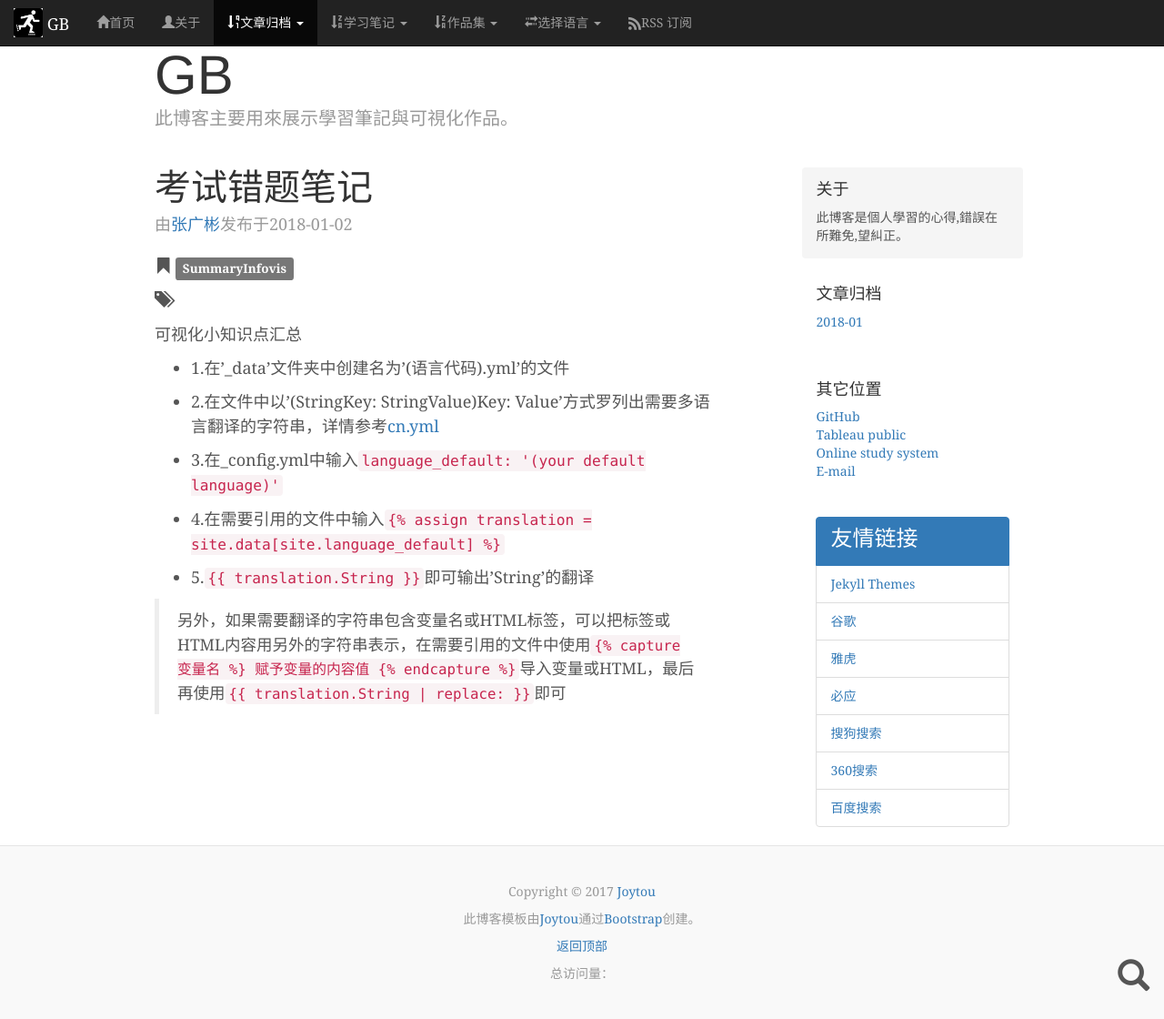
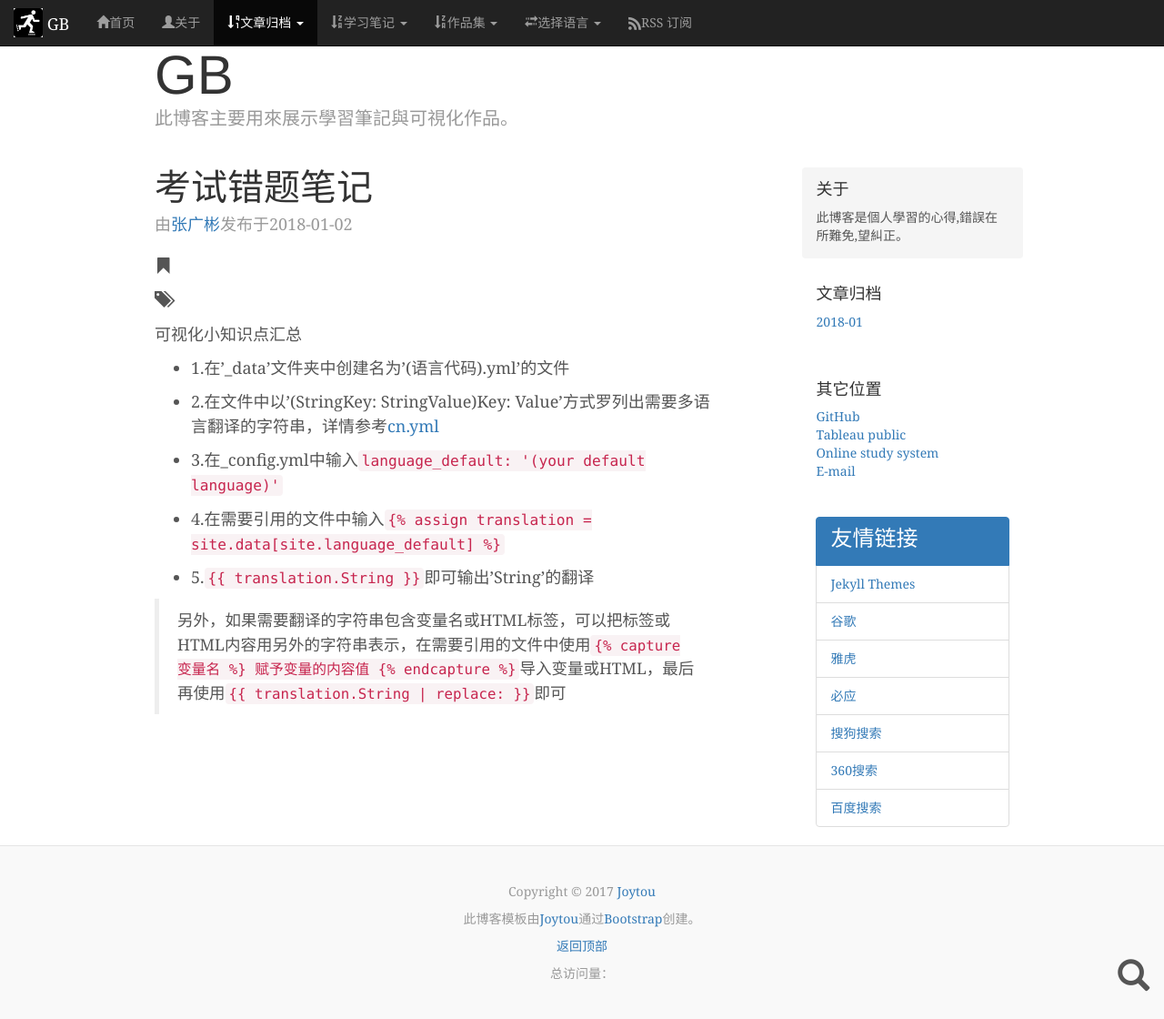
Before and after one commit to zdnfzgb/zdnfzgb.github.io, a Jekyll site: the page built from _posts/2018-01-02-考试错题笔记.md, in a window 1280 px wide and 1120 px high. Shown: the whole window at 91% size. Built offline with Jekyll 4.4.1, drawn with Linux system fonts in a browser that asks for light colours; some web fonts are replaced; comment, search, counter and statistics services are not loaded; a style sheet for code colours, icons or effects is not loaded.

Commit message:
Update postcn.html

```diff
--- a/_layouts/postcn.html
+++ b/_layouts/postcn.html
@@ -8,7 +8,7 @@
 			{% else %}
             <p class="blog-post-meta">由<a href="#">{{ site.author }}</a>发布于{{ page.date | date:"%Y-%m-%d" }}</p>
 			{% endif %}
-			<p><span class="glyphicon glyphicon-bookmark"></span> <span class="label label-default">{{ page.categories }}</span></p>
+			<p><span class="glyphicon glyphicon-bookmark"></span> <span class="label label-default">{{ page.post }}</span></p>
 			<p><span class="glyphicon glyphicon-tags"></span> {% for tag in page.tags %}<span class="label label-default">{{ tag }}</span> {% endfor %}</p>
             {{ content }}
 </div>
```
